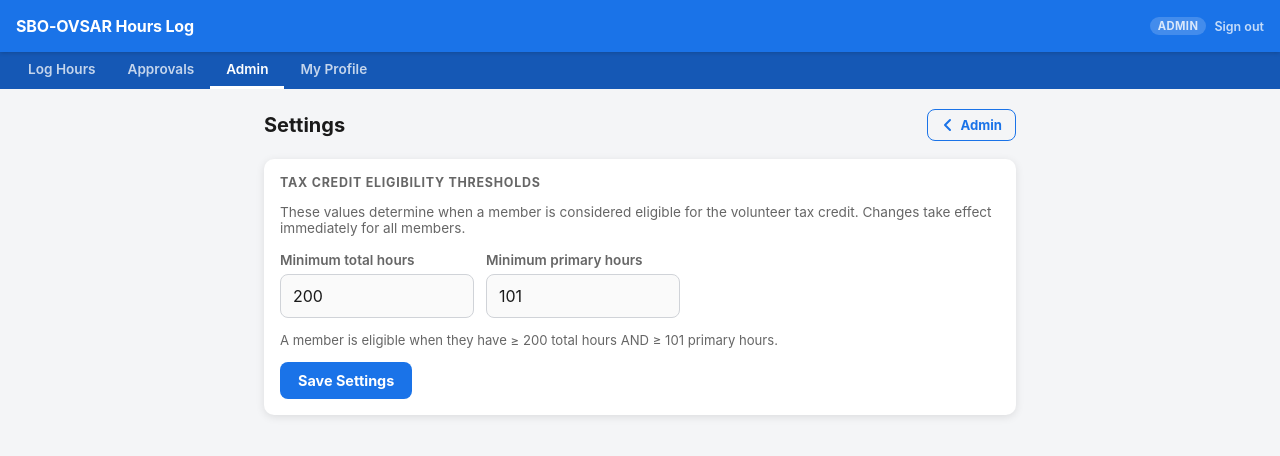
After one commit to alexwhitlock/hours-log-2, a Flask app: page /admin/settings in a window 1280 px wide. The commit adds this page. Shown: the top 456 px of the page. Run offline with Flask 3, Linux system fonts and the light colour scheme; the visitor is signed in with stand-in values (Sample User, id 1).

Commit message:
Configurable tax credit eligibility thresholds; new criteria (total + primary)
- New criteria: ≥ N total hours AND ≥ M primary hours (was: tax credit hrs + primary > secondary)
- Defaults: 200 total, 101 primary
- settings.py: key-value store with get/set helpers and check_eligibility()
- models.py: Setting table
- db.py: seed default settings on startup
- routes/admin.py: /admin/settings GET+POST, pass es/hours_ok/primary_ok to member_detail
- routes/hours.py: pass es/hours_ok/primary_ok to profile
- routes/approvals.py: use settings for tax credit milestone check
- templates: profile.html + member_detail.html updated to new criteria and dynamic thresholds
- admin/index.html: Settings card
- admin/settings.html: new settings page

Co-Authored-By: Claude Sonnet 4.6 <noreply@anthropic.com>

```diff
--- a/db.py
+++ b/db.py
@@ -59,4 +59,12 @@ def run_migrations() -> None:
         # Set new defaults on existing users who still have old 'off' values
         conn.execute(sql("UPDATE users SET notify_approval = 'weekly' WHERE notify_approval = 'off'"))
         conn.execute(sql("UPDATE users SET notify_pending  = 'weekly' WHERE notify_pending  = 'off'"))
+
+        # Seed default settings if not present
+        from settings import DEFAULTS
+        for key, value in DEFAULTS.items():
+            existing = conn.execute(sql(f"SELECT key FROM settings WHERE key = '{key}'")).fetchone()
+            if not existing:
+                conn.execute(sql(f"INSERT INTO settings (key, value) VALUES ('{key}', '{value}')"))
+
         conn.commit()
--- a/routes/admin.py
+++ b/routes/admin.py
@@ -78,6 +78,22 @@ def record_history(record_id):
     if not record:
         abort(404)
     return render_template('admin/history.html', record=record)
+
+
+# ── Settings ─────────────────────────────────────────────────────────────────
+
+@admin_bp.route('/admin/settings', methods=['GET', 'POST'])
+@require_role('admin')
+def admin_settings():
+    import settings as s
+    db = get_db()
+    if request.method == 'POST':
+        s.set_value(db, 'tax_credit_min_total',   request.form.get('tax_credit_min_total', '200'))
+        s.set_value(db, 'tax_credit_min_primary',  request.form.get('tax_credit_min_primary', '101'))
+        flash('Settings saved.')
+        return redirect(url_for('admin.admin_settings'))
+    es = s.get_eligibility_settings(db)
+    return render_template('admin/settings.html', es=es)
 
 
 # ── D4H Submit ───────────────────────────────────────────────────────────────
@@ -390,12 +406,16 @@ def member_detail(member_id):
         })
     records.sort(key=lambda x: x['date'], reverse=True)
 
+    from settings import get_eligibility_settings, check_eligibility
+    es = get_eligibility_settings(db)
+    hours_ok, primary_ok = check_eligibility(summary, es)
+
     return render_template('admin/member_detail.html',
                            member=member,
                            records=records,
                            summary=summary,
-                           year=year,
-                           years=years)
+                           year=year, years=years,
+                           es=es, hours_ok=hours_ok, primary_ok=primary_ok)
 
 
 # ── Admin Record Edit ─────────────────────────────────────────────────────────
--- /dev/null
+++ b/settings.py
@@ -0,0 +1,46 @@
+"""
+App-level settings stored in the database.
+Provides typed get/set with defaults.
+"""
+
+from datetime import datetime
+
+DEFAULTS = {
+    'tax_credit_min_total':   '200',
+    'tax_credit_min_primary': '101',
+}
+
+
+def get(db, key: str):
+    from models import Setting
+    row = db.get(Setting, key)
+    return row.value if row else DEFAULTS.get(key)
+
+
+def get_float(db, key: str) -> float:
+    return float(get(db, key) or DEFAULTS.get(key, 0))
+
+
+def set_value(db, key: str, value: str) -> None:
+    from models import Setting
+    row = db.get(Setting, key)
+    if row:
+        row.value = value
+        row.updated_at = datetime.now()
+    else:
+        db.add(Setting(key=key, value=value, updated_at=datetime.now()))
+    db.commit()
+
+
+def get_eligibility_settings(db) -> dict:
+    return {
+        'min_total':   get_float(db, 'tax_credit_min_total'),
+        'min_primary': get_float(db, 'tax_credit_min_primary'),
+    }
+
+
+def check_eligibility(summary: dict, es: dict) -> tuple[bool, bool]:
+    """Return (hours_ok, primary_ok) given a summary dict and eligibility settings."""
+    hours_ok   = float(summary['total'])   >= es['min_total']
+    primary_ok = float(summary['primary']) >= es['min_primary']
+    return hours_ok, primary_ok
--- /dev/null
+++ b/templates/admin/settings.html
@@ -0,0 +1,40 @@
+{% extends 'base.html' %}
+{% block title %}Settings{% endblock %}
+{% block content %}
+
+<div class="page-header">
+  <h1>Settings</h1>
+  <a href="/admin" class="btn btn-outline btn-sm">
+    <svg width="14" height="14" viewBox="0 0 14 14" fill="none" style="vertical-align:-2px"><path d="M9 2L4 7l5 5" stroke="currentColor" stroke-width="2" stroke-linecap="round" stroke-linejoin="round"/></svg>
+    Admin
+  </a>
+</div>
+
+<div class="card">
+  <div class="card-title">Tax Credit Eligibility Thresholds</div>
+  <p style="font-size:0.85rem;color:var(--muted);margin-bottom:16px">
+    These values determine when a member is considered eligible for the volunteer tax credit.
+    Changes take effect immediately for all members.
+  </p>
+  <form method="POST">
+    <div style="display:grid;grid-template-columns:1fr 1fr;gap:12px;max-width:400px">
+      <div class="field">
+        <label for="tax_credit_min_total">Minimum total hours</label>
+        <input type="number" name="tax_credit_min_total" id="tax_credit_min_total"
+               value="{{ es.min_total|int }}" min="1" max="9999" step="1" required>
+      </div>
+      <div class="field">
+        <label for="tax_credit_min_primary">Minimum primary hours</label>
+        <input type="number" name="tax_credit_min_primary" id="tax_credit_min_primary"
+               value="{{ es.min_primary|int }}" min="1" max="9999" step="1" required>
+      </div>
+    </div>
+    <p style="font-size:0.82rem;color:var(--muted);margin-bottom:14px">
+      A member is eligible when they have ≥ {{ es.min_total|int }} total hours
+      AND ≥ {{ es.min_primary|int }} primary hours.
+    </p>
+    <button type="submit" class="btn">Save Settings</button>
+  </form>
+</div>
+
+{% endblock %}
```
Also changed, not shown: models.py (+8 -0 lines), routes/approvals.py (+6 -5 lines), routes/hours.py (+6 -1 lines), templates/admin/index.html (+8 -0 lines), templates/admin/member_detail.html (+13 -15 lines), templates/profile.html (+13 -15 lines).
